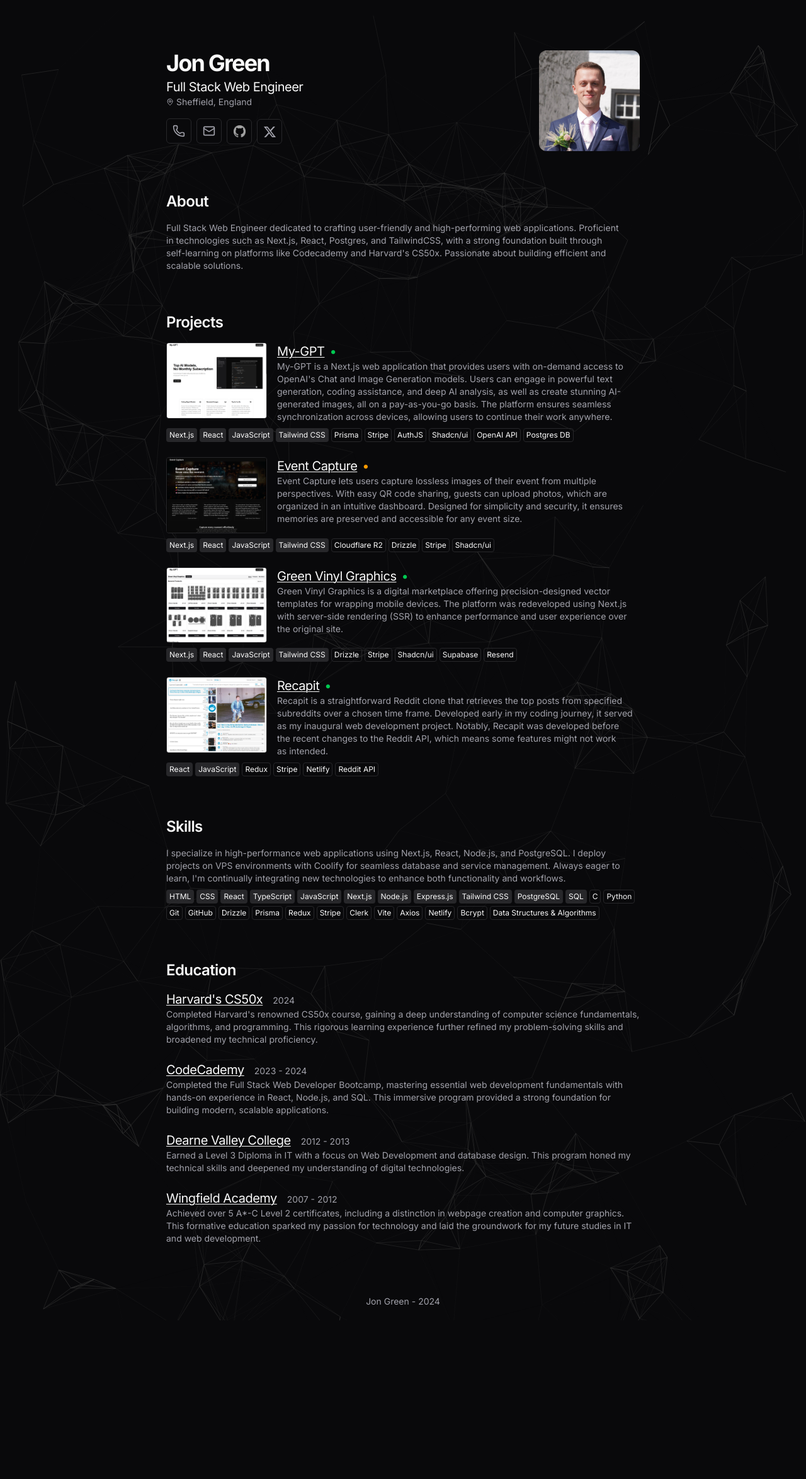
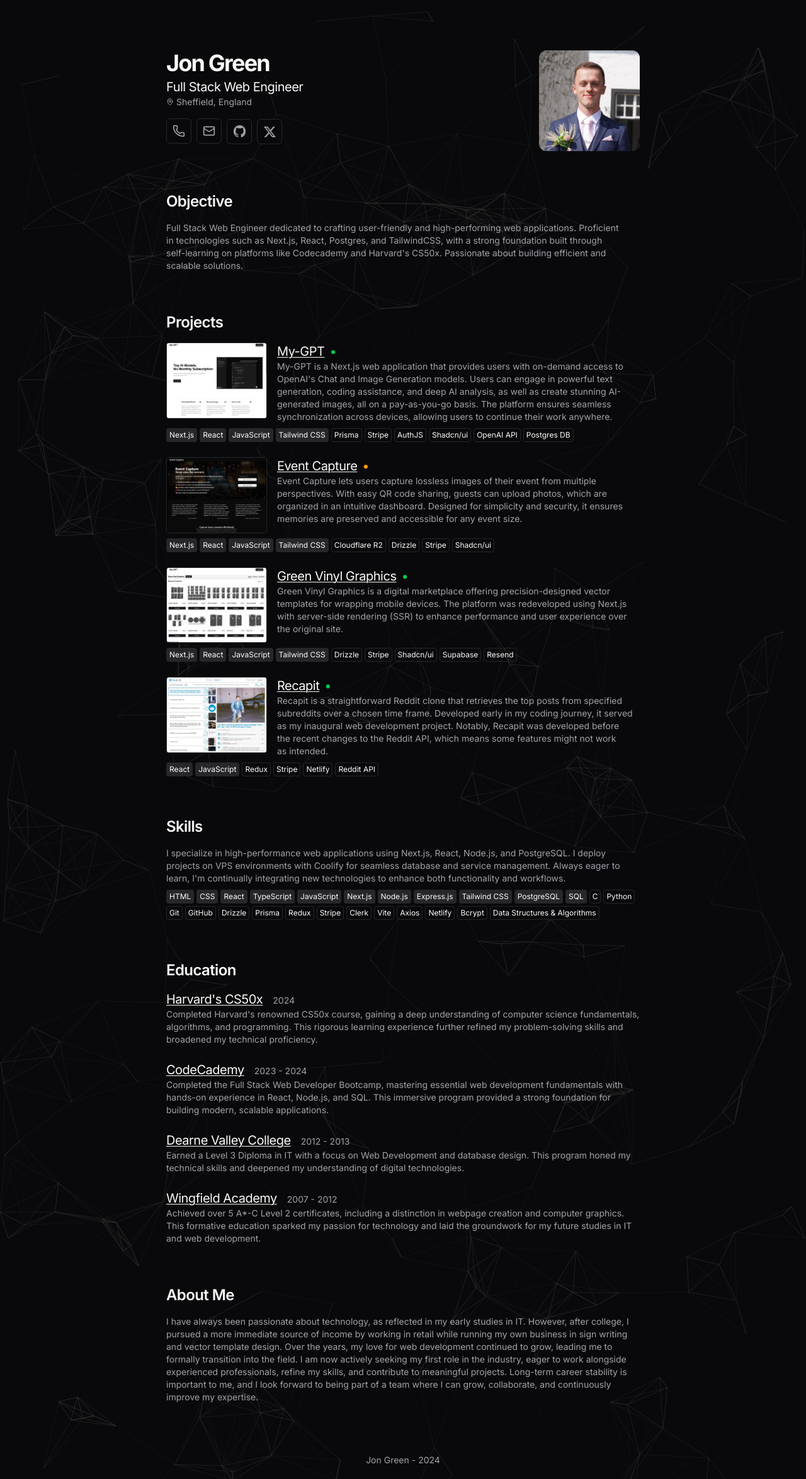
Before and after one commit to jongreen96/Portfolio, a Next.js app: page / in a window 1280 px wide. Shown: the whole page at 63% size. Before the commit the page ends 2097 px from the top, so only its background shows below. Built offline with nearby package versions, Linux system fonts and the light colour scheme.

Commit message:
Rename "About" section to "Objective" and add "About Me" section with personal background and career aspirations

```diff
--- a/src/app/page.tsx
+++ b/src/app/page.tsx
@@ -85,7 +85,9 @@ export default function Home() {
       </section>
 
       <section>
-        <h2 className='text-2xl font-semibold tracking-tight pb-4'>About</h2>
+        <h2 className='text-2xl font-semibold tracking-tight pb-4'>
+          Objective
+        </h2>
 
         <p className='text-muted-foreground text-sm text-pretty'>
           Full Stack Web Engineer dedicated to crafting user-friendly and
@@ -444,6 +446,24 @@ export default function Home() {
           </div>
         </div>
       </section>
+
+      <section>
+        <h2 className='text-2xl font-semibold tracking-tight pb-4'>About Me</h2>
+
+        <p className='text-muted-foreground text-sm text-pretty'>
+          I have always been passionate about technology, as reflected in my
+          early studies in IT. However, after college, I pursued a more
+          immediate source of income by working in retail while running my own
+          business in sign writing and vector template design. Over the years,
+          my love for web development continued to grow, leading me to formally
+          transition into the field. I am now actively seeking my first role in
+          the industry, eager to work alongside experienced professionals,
+          refine my skills, and contribute to meaningful projects. Long-term
+          career stability is important to me, and I look forward to being part
+          of a team where I can grow, collaborate, and continuously improve my
+          expertise.
+        </p>
+      </section>
     </main>
   );
 }
```
